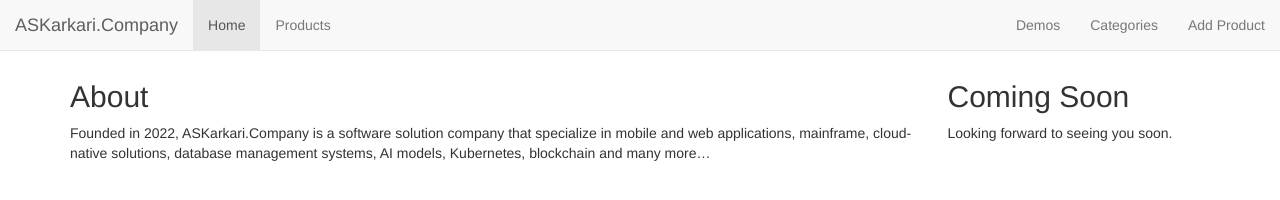
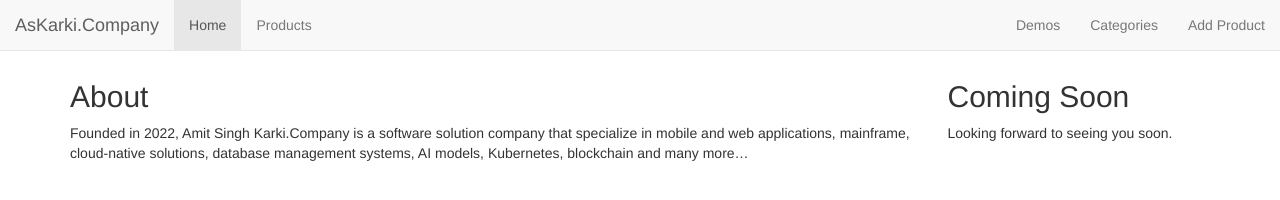
Before and after one commit to AmitKarki5/-WEB322-Assignment-03, a website: page views/index.html in a window 1280 px wide. Drawn offline with nearby package versions, Linux system fonts and the light colour scheme.

Commit message:
Update index.html

```diff
--- a/views/index.html
+++ b/views/index.html
@@ -25,7 +25,7 @@
           <span class="icon-bar"></span>
           <span class="icon-bar"></span>
         </button>
-        <span class="navbar-brand" href="#">ASKarkari.Company</span>
+        <span class="navbar-brand" href="#">AsKarki.Company</span>
       </div>
 
       <!-- Collect the nav links, forms, and other content for toggling -->
@@ -50,7 +50,7 @@
         <article>
           <h2>About</h2>
           <p>
-            Founded in 2022, ASKarkari.Company is a software solution company that specialize in mobile and web
+            Founded in 2022, Amit Singh Karki.Company is a software solution company that specialize in mobile and web
             applications, mainframe, cloud-native solutions, database management systems, AI models, Kubernetes,
             blockchain and many more…
           </p>
```
